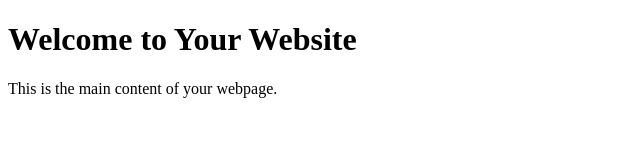
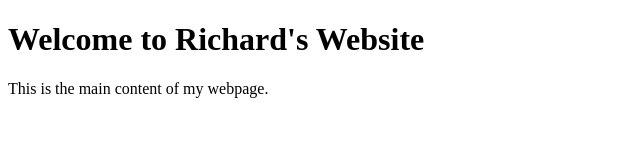
Before and after one commit to R1chardy/R1chardy.github.io, a plain HTML site: page index.html in a window 1280 px wide. Shown: the whole page, without its empty margins (0-640 px from the left). Drawn offline with Linux system fonts and the light colour scheme.

Commit message:
template

```diff
--- a/index.html
+++ b/index.html
@@ -1,10 +1,10 @@
 <!DOCTYPE html>
 <html>
     <head>
-        <title>Your Page Title</title>
+        <title>Hello!</title>
     </head>
     <body>
-        <h1>Welcome to Your Website</h1>
-        <p>This is the main content of your webpage.</p>
+        <h1>Welcome to Richard's Website</h1>
+        <p>This is the main content of my webpage.</p>
     </body>
 </html>
```
